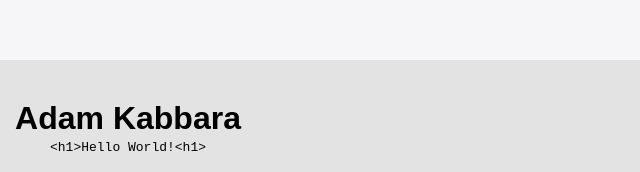
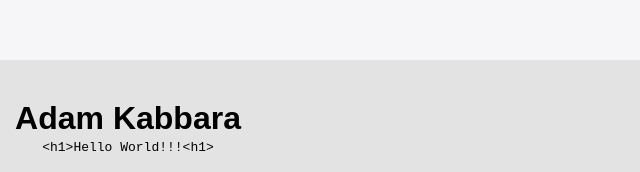
Before and after one commit to adamxkabbara/CSE-135-HW1, a plain HTML site: page index.html in a window 1280 px wide. Shown: the top 172 px of the page, 512-1152 px from the left. Drawn offline with Linux system fonts and the light colour scheme.

Commit message:
update ci

```diff
--- a/index.html
+++ b/index.html
@@ -22,7 +22,7 @@
   <main class="grid-container">
     <div id="heading" class="center grid-item1">
       <h1 id="heading-name" class="heading">Adam Kabbara</h1>
-      <code>&lt;h1&gt;Hello World!&lt;h1&gt;</code>
+      <code>&lt;h1&gt;Hello World!!!&lt;h1&gt;</code>
       <br>
     </div>
     <img src="./media/adam-face.png" alt="Adam Kabbara's face" class="grid-item2">
```
